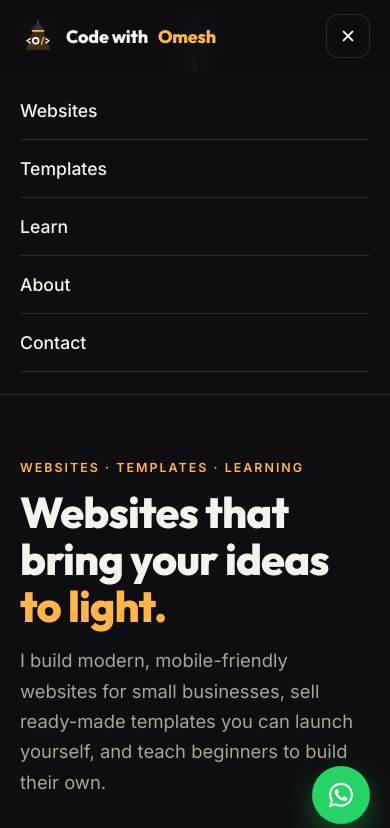
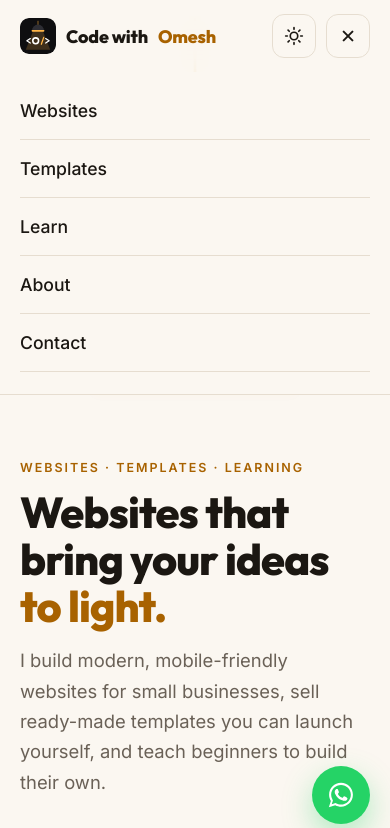
Before and after one commit to CodeWithOmesh/website, a plain HTML site: page index.html in a window 390 px wide. Both pictures are taken after a click on the button "Open menu". Shown: the top 828 px of the page. Drawn offline with Linux system fonts and the light colour scheme.

Commit message:
Add light/dark mode toggle
Follows the device setting on first visit, remembers the visitor's choice
(shared with /tools), and adjusts accent colours for readability in light mode.

Co-Authored-By: Claude Opus 5.5 <noreply@anthropic.com>
Claude-Session: https://claude.ai/code/session_01H5ySkuk3osRtszaDJu2UUX

```diff
--- a/index.html
+++ b/index.html
@@ -7,6 +7,14 @@
 <meta name="description" content="Websites for small businesses, ready-made website templates from $12, and a beginner-friendly e-book and cheat sheets that teach you to build your own. By Omesh.">
 <link rel="canonical" href="https://codewithomesh.com/">
 <meta name="theme-color" content="#0E0E10">
+<script>
+  // Apply the saved or device theme before the page paints (shared with codewithomesh.com/tools)
+  (function () {
+    var t; try { t = localStorage.getItem('cwo-theme'); } catch (e) {}
+    if (t !== 'light' && t !== 'dark') t = matchMedia('(prefers-color-scheme: light)').matches ? 'light' : 'dark';
+    document.documentElement.dataset.theme = t;
+  })();
+</script>
 <link rel="icon" href="assets/favicon.svg" type="image/svg+xml">
 <link rel="icon" href="assets/favicon-32.png" sizes="32x32" type="image/png">
 <link rel="apple-touch-icon" href="assets/apple-touch-icon-180.png">
@@ -26,10 +34,28 @@
 {"@context":"https://schema.org","@type":"Organization","name":"Code with Omesh","url":"https://codewithomesh.com/","logo":"https://codewithomesh.com/assets/apple-touch-icon-180.png","email":"codewithomesh@gmail.com","sameAs":["https://www.facebook.com/CodeWithOmesh","https://www.youtube.com/@CodeWithOmesh","https://github.com/CodeWithOmesh"]}
 </script>
 <style>
+  /* Dark is the default; light comes from the visitor's device setting or the ☀️/🌙 toggle */
   :root {
-    --bg: #0E0E10; --bg2: #151518; --card: #1A1A1F; --line: #2A2A31;
+    color-scheme: dark;
+    --bg: #0E0E10; --bg2: #151518; --card: #1A1A1F; --line: #2A2A31; --line-strong: #3A3A44;
     --ink: #F6F3EE; --muted: #A9A49C; --amber: #FFB547; --deep: #F2A93B; --cream: #FFF4DC;
+    --accent: #FFB547; --teal: #2EC4B6; --nav-bg: rgba(14,14,16,.82); --lamp-ink: #FFFFFF;
+    --shadow: 0 40px 80px rgba(0,0,0,.55);
     --display: "Outfit", system-ui, sans-serif; --sans: "Inter", system-ui, sans-serif;
+  }
+  @media (prefers-color-scheme: light) {
+    :root:not([data-theme="dark"]) {
+      color-scheme: light;
+      --bg: #FBF7F1; --bg2: #F3ECE2; --card: #FFFFFF; --line: #E6DDD0; --line-strong: #CFC3B2;
+      --ink: #1B1712; --muted: #6A6157; --accent: #A86200; --teal: #0B7F75; --nav-bg: rgba(251,247,241,.86); --lamp-ink: #1B1712;
+      --shadow: 0 30px 60px rgba(60,40,10,.22);
+    }
+  }
+  :root[data-theme="light"] {
+    color-scheme: light;
+    --bg: #FBF7F1; --bg2: #F3ECE2; --card: #FFFFFF; --line: #E6DDD0; --line-strong: #CFC3B2;
+    --ink: #1B1712; --muted: #6A6157; --accent: #A86200; --teal: #0B7F75; --nav-bg: rgba(251,247,241,.86); --lamp-ink: #1B1712;
+    --shadow: 0 30px 60px rgba(60,40,10,.22);
   }
   * { box-sizing: border-box; margin: 0; }
   html { scroll-behavior: smooth; }
@@ -39,9 +65,9 @@
   .wrap { width: min(1160px, 100% - 40px); margin-inline: auto; }
   h1, h2, h3 { font-family: var(--display); line-height: 1.08; letter-spacing: -.02em; }
   h2 { font-size: clamp(2rem, 4.6vw, 3.1rem); font-weight: 800; }
-  .eyebrow { font: 600 .78rem var(--sans); letter-spacing: .16em; text-transform: uppercase; color: var(--amber); margin-bottom: 14px; }
+  .eyebrow { font: 600 .78rem var(--sans); letter-spacing: .16em; text-transform: uppercase; color: var(--accent); margin-bottom: 14px; }
   .lead { color: var(--muted); font-size: 1.08rem; max-width: 600px; margin-top: 16px; }
-  .amber { color: var(--amber); }
+  .amber { color: var(--accent); }
   section { padding: 110px 0; overflow-x: clip; }
   .btn { display: inline-flex; align-items: center; gap: 10px; padding: 14px 24px; border-radius: 40px; font: 600 .98rem var(--sans); text-decoration: none; border: 1.5px solid transparent; transition: transform .2s, background .2s, border-color .2s; cursor: pointer; }
   .btn:hover { transform: translateY(-2px); }
@@ -53,7 +79,7 @@
   .btn svg { width: 18px; height: 18px; flex: none; }
 
   /* nav */
-  header.nav { position: sticky; top: 0; z-index: 50; background: rgba(14,14,16,.82); backdrop-filter: blur(12px); -webkit-backdrop-filter: blur(12px); border-bottom: 1px solid transparent; transition: border-color .3s; }
+  header.nav { position: sticky; top: 0; z-index: 50; background: var(--nav-bg); backdrop-filter: blur(12px); -webkit-backdrop-filter: blur(12px); border-bottom: 1px solid transparent; transition: border-color .3s; }
   header.nav.scrolled { border-color: var(--line); }
   .nav .wrap { display: flex; align-items: center; justify-content: space-between; height: 72px; gap: 20px; }
   .brand { display: flex; align-items: center; gap: 10px; font: 800 1.12rem var(--display); text-decoration: none; letter-spacing: -.01em; white-space: nowrap; }
@@ -62,6 +88,12 @@
   .nav ul a { text-decoration: none; color: var(--muted); font-weight: 500; font-size: .95rem; transition: color .2s; }
   .nav ul a:hover { color: var(--ink); }
   .nav .btn { padding: 10px 18px; font-size: .9rem; }
+  .theme-btn { background: none; border: 1px solid var(--line); color: var(--ink); width: 44px; height: 44px; border-radius: 12px; cursor: pointer; display: grid; place-items: center; flex: none; transition: border-color .2s; }
+  .theme-btn:hover { border-color: var(--accent); }
+  .theme-btn svg { width: 20px; height: 20px; }
+  .theme-btn .sun { display: none; }
+  :root[data-theme="light"] .theme-btn .sun { display: block; } :root[data-theme="light"] .theme-btn .moon { display: none; }
+  .nav-end { display: flex; align-items: center; gap: 10px; }
   .burger { display: none; background: none; border: 1px solid var(--line); color: var(--ink); width: 44px; height: 44px; border-radius: 12px; font-size: 1.2rem; cursor: pointer; }
 
   /* hero */
@@ -74,6 +106,7 @@
   .chip { border: 1px solid var(--line); padding: 7px 14px; border-radius: 30px; font-size: .85rem; color: var(--muted); }
   .lamp { position: relative; width: 100%; max-width: 500px; margin-inline: auto; aspect-ratio: 1; }
   .lamp svg { width: 100%; height: 100%; overflow: visible; }
+  .lamp .w { stroke: var(--lamp-ink); }
   .lamp .beam { transform-origin: 400px 244px; animation: glow 5s ease-in-out infinite; }
   @keyframes glow { 0%, 100% { opacity: .92; } 50% { opacity: 1; } 52% { opacity: .78; } 54% { opacity: 1; } }
 
@@ -82,15 +115,15 @@
   .card { background: var(--card); border: 1px solid var(--line); border-radius: 22px; padding: 30px; }
   .card h3 { font-size: 1.3rem; margin: 18px 0 8px; }
   .card p { color: var(--muted); font-size: .96rem; }
-  .ic { width: 50px; height: 50px; border-radius: 14px; display: grid; place-items: center; background: rgba(255,181,71,.12); color: var(--amber); font-size: 1.4rem; }
+  .ic { width: 50px; height: 50px; border-radius: 14px; display: grid; place-items: center; background: rgba(255,181,71,.14); color: var(--accent); font-size: 1.4rem; }
   .steps { counter-reset: s; }
-  .steps .card h3::before { counter-increment: s; content: "0" counter(s); display: block; font: 700 .85rem "JetBrains Mono", monospace; color: var(--amber); margin-bottom: 10px; }
+  .steps .card h3::before { counter-increment: s; content: "0" counter(s); display: block; font: 700 .85rem "JetBrains Mono", monospace; color: var(--accent); margin-bottom: 10px; }
   .split { display: flex; justify-content: space-between; align-items: flex-end; gap: 30px; flex-wrap: wrap; }
   .alt { background: var(--bg2); border-block: 1px solid var(--line); }
 
   /* templates */
   .tpl { background: var(--card); border: 1px solid var(--line); border-radius: 20px; overflow: hidden; display: flex; flex-direction: column; transition: transform .35s, border-color .3s; }
-  .tpl:hover { transform: translateY(-6px); border-color: #3a3a44; }
+  .tpl:hover { transform: translateY(-6px); border-color: var(--line-strong); }
   .tpl img { aspect-ratio: 16/9; width: 100%; object-fit: cover; }
   .tpl .body { padding: 20px 22px 22px; display: flex; flex-direction: column; gap: 4px; flex: 1; }
   .tpl h3 { font-size: 1.15rem; }
@@ -101,12 +134,12 @@
   /* book */
   .book { display: grid; grid-template-columns: .8fr 1.2fr; gap: 60px; align-items: center; }
   .book .cover { position: relative; max-width: 380px; margin-inline: auto; }
-  .book .cover img { border-radius: 10px; box-shadow: 0 40px 80px rgba(0,0,0,.55), 0 0 0 1px rgba(255,255,255,.06); transform: rotate(-3deg); transition: transform .4s; }
+  .book .cover img { border-radius: 10px; box-shadow: var(--shadow), 0 0 0 1px rgba(127,127,127,.12); transform: rotate(-3deg); transition: transform .4s; }
   .book .cover:hover img { transform: rotate(0); }
   .book .cover::before { content: ""; position: absolute; inset: -12% 0 10%; background: radial-gradient(circle at 50% 30%, rgba(255,181,71,.28), transparent 65%); z-index: -1; }
   .book ul { list-style: none; padding: 0; margin: 24px 0 30px; display: grid; gap: 10px; }
   .book li { display: flex; gap: 12px; color: var(--muted); }
-  .book li::before { content: "✓"; color: var(--amber); font-weight: 700; }
+  .book li::before { content: "✓"; color: var(--accent); font-weight: 700; }
   .price { font: 800 2.2rem var(--display); }
   .price small { font: 500 .95rem var(--sans); color: var(--muted); margin-left: 8px; }
 
@@ -115,9 +148,9 @@
   .learn-head .lead { margin-inline: auto; }
   .book + .book { margin-top: 110px; }
   .book.flip .cover { order: 2; }
-  .teal { color: #2EC4B6; white-space: nowrap; }
-  .book.sheets .eyebrow { color: #2EC4B6; }
-  .book.sheets li::before { color: #2EC4B6; }
+  .teal { color: var(--teal); white-space: nowrap; }
+  .book.sheets .eyebrow { color: var(--teal); }
+  .book.sheets li::before { color: var(--teal); }
   .book.sheets .cover::before { background: radial-gradient(circle at 50% 30%, rgba(46,196,182,.24), transparent 65%); }
   .book.sheets .btn.primary { background: #2EC4B6; color: #06201D; }
   .book.sheets .btn.primary:hover { background: #4FD3C7; }
@@ -160,7 +193,7 @@
     .about { grid-template-columns: 1fr; text-align: center; } .about .badge { margin-inline: auto; } .about p { margin-inline: auto; }
   }
   @media (max-width: 760px) {
-    .nav ul, .nav .btn { display: none; }
+    .nav ul, .nav .nav-end .btn { display: none; }
     .burger { display: block; }
     .nav.open ul { display: flex; flex-direction: column; position: absolute; top: 72px; left: 0; right: 0; background: var(--bg); border-bottom: 1px solid var(--line); padding: 10px 20px 22px; gap: 0; }
     .nav.open ul a { display: block; padding: 14px 0; font-size: 1.1rem; color: var(--ink); border-bottom: 1px solid var(--line); }
@@ -182,8 +215,14 @@
       <li><a href="#about">About</a></li>
       <li><a href="#contact">Contact</a></li>
     </ul>
-    <a class="btn primary" href="https://wa.me/94707002554?text=Hi%20Omesh!%20I'd%20like%20a%20website." target="_blank" rel="noopener">Get a website</a>
-    <button class="burger" id="burger" aria-label="Open menu" aria-expanded="false" aria-controls="menu">☰</button>
+    <div class="nav-end">
+      <a class="btn primary" href="https://wa.me/94707002554?text=Hi%20Omesh!%20I'd%20like%20a%20website." target="_blank" rel="noopener">Get a website</a>
+      <button class="theme-btn" id="themeBtn" type="button" aria-label="Switch to light mode">
+        <svg class="moon" viewBox="0 0 24 24" fill="none" stroke="currentColor" stroke-width="2" stroke-linecap="round" stroke-linejoin="round"><path d="M21 12.8A9 9 0 1 1 11.2 3a7 7 0 0 0 9.8 9.8z"/></svg>
+        <svg class="sun" viewBox="0 0 24 24" fill="none" stroke="currentColor" stroke-width="2" stroke-linecap="round"><circle cx="12" cy="12" r="4.5"/><path d="M12 2v2M12 20v2M4.9 4.9l1.4 1.4M17.7 17.7l1.4 1.4M2 12h2M20 12h2M4.9 19.1l1.4-1.4M17.7 6.3l1.4-1.4"/></svg>
+      </button>
+      <button class="burger" id="burger" aria-label="Open menu" aria-expanded="false" aria-controls="menu">☰</button>
+    </div>
   </div>
 </header>
 
@@ -215,8 +254,8 @@
         <ellipse cx="400" cy="238" rx="104" ry="17" fill="#F2A93B"/><ellipse cx="400" cy="236" rx="92" ry="11" fill="#FFD27A"/>
         <circle cx="400" cy="246" r="15" fill="#FFF4DC"/>
         <g fill="none" stroke-linecap="round" stroke-linejoin="round">
-          <path d="M244 455 L174 500 L244 545" stroke="#fff" stroke-width="26"/><circle cx="353" cy="500" r="59" stroke="#fff" stroke-width="32"/>
-          <path d="M468 570 L516 430" stroke="#FFB547" stroke-width="26"/><path d="M556 455 L626 500 L556 545" stroke="#fff" stroke-width="26"/>
+          <path class="w" d="M244 455 L174 500 L244 545" stroke="#fff" stroke-width="26"/><circle class="w" cx="353" cy="500" r="59" stroke="#fff" stroke-width="32"/>
+          <path d="M468 570 L516 430" stroke="#FFB547" stroke-width="26"/><path class="w" d="M556 455 L626 500 L556 545" stroke="#fff" stroke-width="26"/>
         </g>
       </svg>
     </div>
@@ -365,6 +404,15 @@
         <div class="row"><a class="btn ghost" href="${DEMO}${demo}/" target="_blank" rel="noopener">Live demo</a><a class="btn primary" href="${SHOP}${slug}" target="_blank" rel="noopener">Buy</a></div></div>
     </article>`).join('');
 
+  // Light / dark toggle
+  const root = document.documentElement, themeBtn = document.getElementById('themeBtn'), metaTheme = document.querySelector('meta[name="theme-color"]');
+  const setTheme = (t, save) => { root.dataset.theme = t; metaTheme.content = t === 'light' ? '#FBF7F1' : '#0E0E10';
+    themeBtn.setAttribute('aria-label', t === 'light' ? 'Switch to dark mode' : 'Switch to light mode');
+    if (save) { try { localStorage.setItem('cwo-theme', t); } catch (e) {} } };
+  setTheme(root.dataset.theme || 'dark', false);
+  themeBtn.onclick = () => setTheme(root.dataset.theme === 'light' ? 'dark' : 'light', true);
+  matchMedia('(prefers-color-scheme: light)').addEventListener('change', e => { let saved; try { saved = localStorage.getItem('cwo-theme'); } catch (_) {} if (!saved) setTheme(e.matches ? 'light' : 'dark', false); });
+
   document.getElementById('yr').textContent = new Date().getFullYear();
   const nav = document.getElementById('nav'), burger = document.getElementById('burger');
   addEventListener('scroll', () => nav.classList.toggle('scrolled', scrollY > 10), { passive: true });
```
